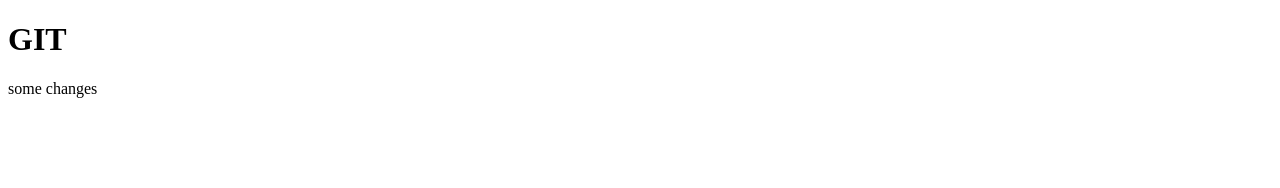
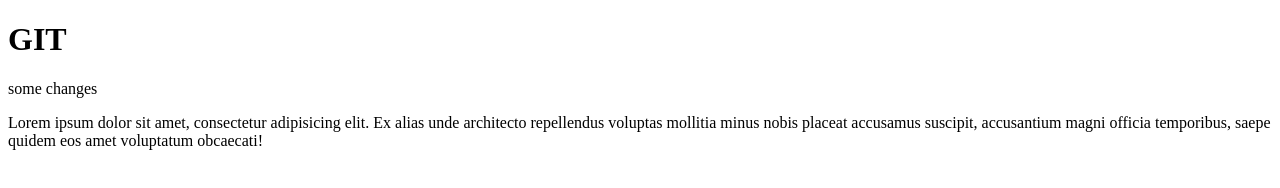
Before and after one commit to everkins/projects, a plain HTML site: page index.html in a window 1280 px wide. Drawn offline with Linux system fonts and the light colour scheme.

Commit message:
third commit

```diff
--- a/index.html
+++ b/index.html
@@ -8,5 +8,6 @@
 <body>
 	<h1>GIT</h1>
 	<p>some changes</p>
+	<p>Lorem ipsum dolor sit amet, consectetur adipisicing elit. Ex alias unde architecto repellendus voluptas mollitia minus nobis placeat accusamus suscipit, accusantium magni officia temporibus, saepe quidem eos amet voluptatum obcaecati!</p>
 </body>
 </html>
```
